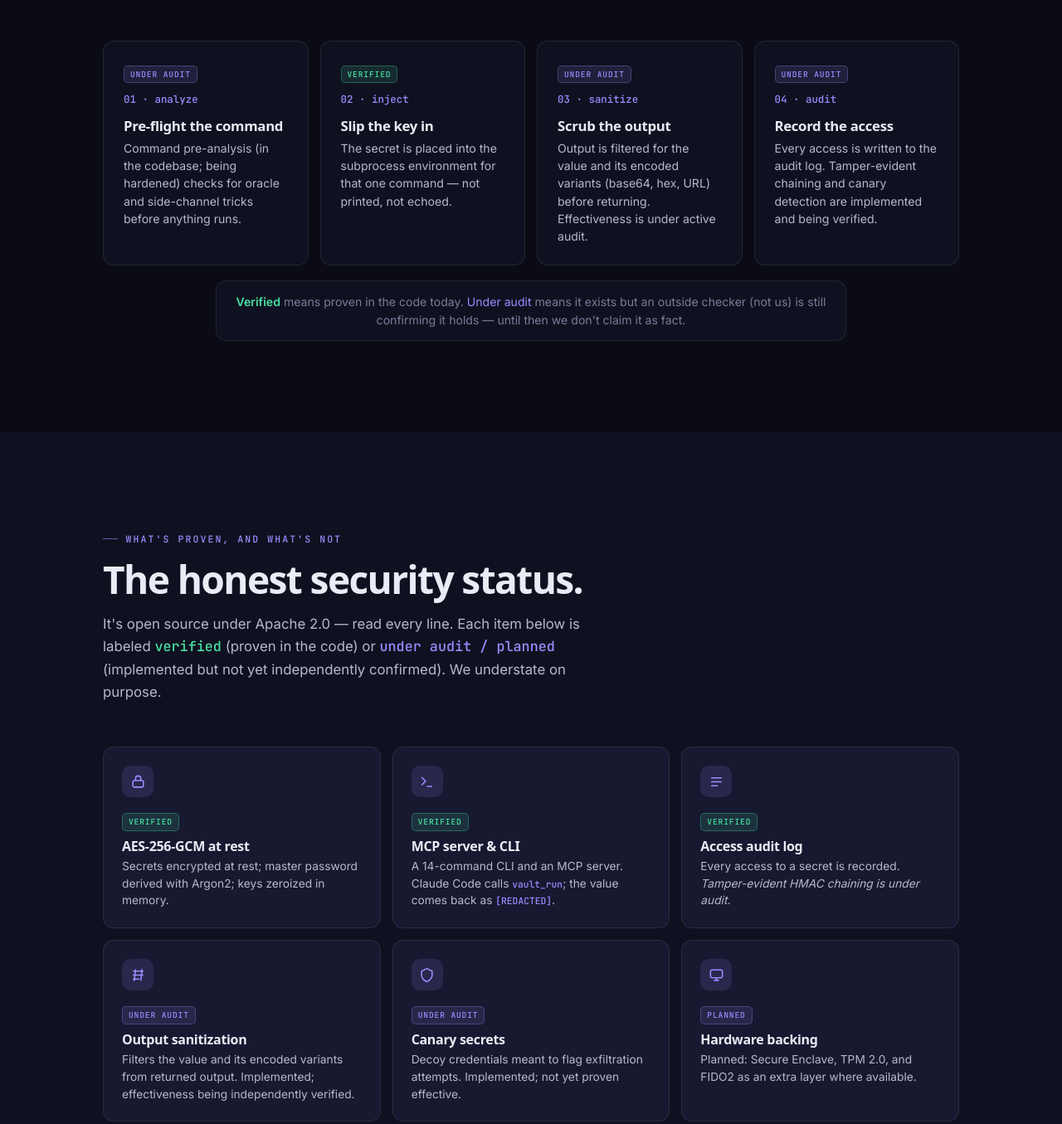
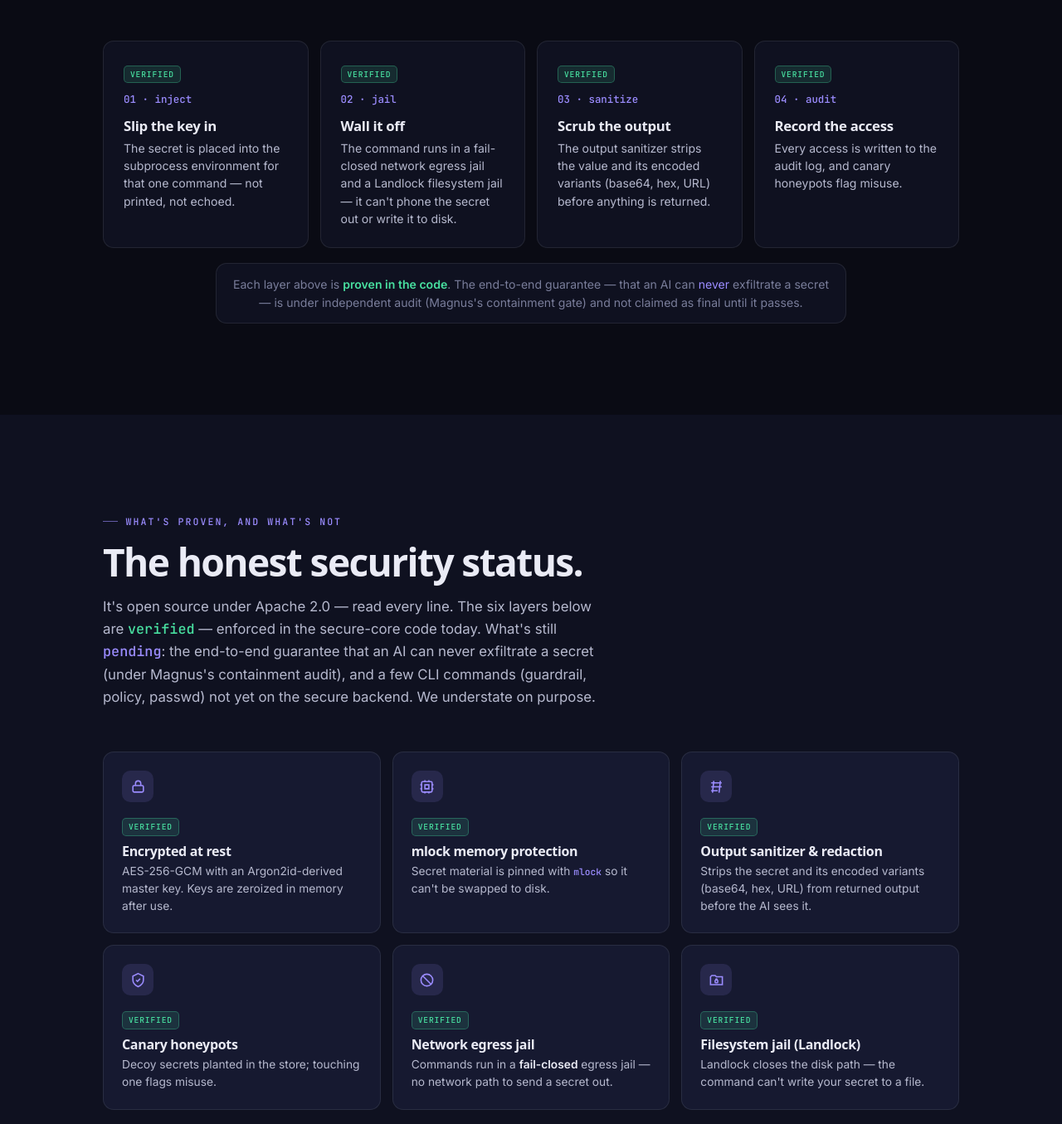
Before and after one commit to r-db/phantom-vault-site, a plain HTML site: page index.html in a window 1280 px wide. Shown: the part 2045-3400 px from the top of the page at 83% size. Drawn offline with Linux system fonts and the light colour scheme; a web font is replaced by a local one.

Commit message:
site: upgrade security claims to VERIFIED per secure-core (v0.1.0)
Encrypted-at-rest, mlock, output sanitizer, canary honeypots, fail-closed
network egress jail, and Landlock filesystem jail are now stated as
verified (enforced in secure-core code). End-to-end 'can never exfiltrate'
stays pending Magnus's containment gate.

Co-Authored-By: Claude Opus 4.8 (1M context) <noreply@anthropic.com>

```diff
--- a/index.html
+++ b/index.html
@@ -295,7 +295,7 @@ body.flat .rv{opacity:1!important;transform:none!important;transition:none!impor
         <div class="lab">With Phantom Vault</div>
         <h3>The AI works through the vault</h3>
         <p>Secrets are injected into the subprocess, and the value comes back as <span class="mono">[REDACTED]</span> — the AI uses the secret without the raw string in its output.</p>
-        <ul><li>Encrypted at rest, master-password locked</li><li>Called by name via <span class="mono">vault_run</span></li><li>Every use written to the audit log</li></ul>
+        <ul><li>Run in a fail-closed network + filesystem jail</li><li>Output sanitized before it's returned</li><li>Encrypted at rest (AES-256-GCM + Argon2id)</li></ul>
       </div>
     </div>
   </div>
@@ -309,12 +309,12 @@ body.flat .rv{opacity:1!important;transform:none!important;transition:none!impor
       <h2>What happens when a secret is needed.</h2>
     </div>
     <div class="mech">
-      <div class="step rv"><span class="tag tag-wip">under audit</span><div class="n">01 · analyze</div><h3>Pre-flight the command</h3><p>Command pre-analysis (in the codebase; being hardened) checks for oracle and side-channel tricks before anything runs.</p></div>
-      <div class="step rv d1"><span class="tag tag-ok">verified</span><div class="n">02 · inject</div><h3>Slip the key in</h3><p>The secret is placed into the subprocess environment for that one command — not printed, not echoed.</p></div>
-      <div class="step rv d2"><span class="tag tag-wip">under audit</span><div class="n">03 · sanitize</div><h3>Scrub the output</h3><p>Output is filtered for the value and its encoded variants (base64, hex, URL) before returning. Effectiveness is under active audit.</p></div>
-      <div class="step rv"><span class="tag tag-wip">under audit</span><div class="n">04 · audit</div><h3>Record the access</h3><p>Every access is written to the audit log. Tamper-evident chaining and canary detection are implemented and being verified.</p></div>
+      <div class="step rv"><span class="tag tag-ok">verified</span><div class="n">01 · inject</div><h3>Slip the key in</h3><p>The secret is placed into the subprocess environment for that one command — not printed, not echoed.</p></div>
+      <div class="step rv d1"><span class="tag tag-ok">verified</span><div class="n">02 · jail</div><h3>Wall it off</h3><p>The command runs in a fail-closed network egress jail and a Landlock filesystem jail — it can't phone the secret out or write it to disk.</p></div>
+      <div class="step rv d2"><span class="tag tag-ok">verified</span><div class="n">03 · sanitize</div><h3>Scrub the output</h3><p>The output sanitizer strips the value and its encoded variants (base64, hex, URL) before anything is returned.</p></div>
+      <div class="step rv"><span class="tag tag-ok">verified</span><div class="n">04 · audit</div><h3>Record the access</h3><p>Every access is written to the audit log, and canary honeypots flag misuse.</p></div>
     </div>
-    <p class="honest"><b>Verified</b> means proven in the code today. <i>Under audit</i> means it exists but an outside checker (not us) is still confirming it holds — until then we don't claim it as fact.</p>
+    <p class="honest">Each layer above is <b>proven in the code</b>. The end-to-end guarantee — that an AI can <i>never</i> exfiltrate a secret — is under independent audit (Magnus's containment gate) and not claimed as final until it passes.</p>
   </div>
 </section>
 
@@ -324,15 +324,15 @@ body.flat .rv{opacity:1!important;transform:none!important;transition:none!impor
     <div class="section-head rv">
       <span class="eyebrow">What's proven, and what's not</span>
       <h2>The honest security status.</h2>
-      <p>It's open source under Apache 2.0 — read every line. Each item below is labeled <span class="mono" style="color:var(--safe)">verified</span> (proven in the code) or <span class="mono" style="color:var(--phantom)">under audit / planned</span> (implemented but not yet independently confirmed). We understate on purpose.</p>
+      <p>It's open source under Apache 2.0 — read every line. The six layers below are <span class="mono" style="color:var(--safe)">verified</span> — enforced in the secure-core code today. What's still <span class="mono" style="color:var(--phantom)">pending</span>: the end-to-end guarantee that an AI can never exfiltrate a secret (under Magnus's containment audit), and a few CLI commands (guardrail, policy, passwd) not yet on the secure backend. We understate on purpose.</p>
     </div>
     <div class="rec-grid">
-      <div class="rec rv"><div class="ri"><svg viewBox="0 0 24 24" fill="none" stroke="currentColor" stroke-width="2"><rect x="4" y="10" width="16" height="10" rx="2"/><path d="M8 10V7a4 4 0 0 1 8 0v3"/></svg></div><span class="tag tag-ok">verified</span><h3>AES-256-GCM at rest</h3><p>Secrets encrypted at rest; master password derived with Argon2; keys zeroized in memory.</p></div>
-      <div class="rec rv d1"><div class="ri"><svg viewBox="0 0 24 24" fill="none" stroke="currentColor" stroke-width="2"><path d="M4 17l6-6-6-6M12 19h8"/></svg></div><span class="tag tag-ok">verified</span><h3>MCP server &amp; CLI</h3><p>A 14-command CLI and an MCP server. Claude Code calls <code>vault_run</code>; the value comes back as <code>[REDACTED]</code>.</p></div>
-      <div class="rec rv d2"><div class="ri"><svg viewBox="0 0 24 24" fill="none" stroke="currentColor" stroke-width="2"><path d="M4 6h16M4 12h16M4 18h10"/></svg></div><span class="tag tag-ok">verified</span><h3>Access audit log</h3><p>Every access to a secret is recorded. <em>Tamper-evident HMAC chaining is under audit.</em></p></div>
-      <div class="rec rv"><div class="ri"><svg viewBox="0 0 24 24" fill="none" stroke="currentColor" stroke-width="2"><path d="M4 6h16M4 12h16M4 18h10M8 3l-2 18M18 3l-2 18"/></svg></div><span class="tag tag-wip">under audit</span><h3>Output sanitization</h3><p>Filters the value and its encoded variants from returned output. Implemented; effectiveness being independently verified.</p></div>
-      <div class="rec rv d1"><div class="ri"><svg viewBox="0 0 24 24" fill="none" stroke="currentColor" stroke-width="2"><path d="M12 2l8 4v6c0 5-3.5 8-8 10-4.5-2-8-5-8-10V6z"/></svg></div><span class="tag tag-wip">under audit</span><h3>Canary secrets</h3><p>Decoy credentials meant to flag exfiltration attempts. Implemented; not yet proven effective.</p></div>
-      <div class="rec rv d2"><div class="ri"><svg viewBox="0 0 24 24" fill="none" stroke="currentColor" stroke-width="2"><rect x="3" y="4" width="18" height="12" rx="2"/><path d="M8 20h8M12 16v4"/></svg></div><span class="tag tag-wip">planned</span><h3>Hardware backing</h3><p>Planned: Secure Enclave, TPM 2.0, and FIDO2 as an extra layer where available.</p></div>
+      <div class="rec rv"><div class="ri"><svg viewBox="0 0 24 24" fill="none" stroke="currentColor" stroke-width="2"><rect x="4" y="10" width="16" height="10" rx="2"/><path d="M8 10V7a4 4 0 0 1 8 0v3"/></svg></div><span class="tag tag-ok">verified</span><h3>Encrypted at rest</h3><p>AES-256-GCM with an Argon2id-derived master key. Keys are zeroized in memory after use.</p></div>
+      <div class="rec rv d1"><div class="ri"><svg viewBox="0 0 24 24" fill="none" stroke="currentColor" stroke-width="2"><rect x="4" y="4" width="16" height="16" rx="2"/><path d="M9 9h6v6H9zM2 9h2M2 15h2M20 9h2M20 15h2M9 2v2M15 2v2M9 20v2M15 20v2"/></svg></div><span class="tag tag-ok">verified</span><h3>mlock memory protection</h3><p>Secret material is pinned with <code>mlock</code> so it can't be swapped to disk.</p></div>
+      <div class="rec rv d2"><div class="ri"><svg viewBox="0 0 24 24" fill="none" stroke="currentColor" stroke-width="2"><path d="M4 6h16M4 12h16M4 18h10M8 3l-2 18M18 3l-2 18"/></svg></div><span class="tag tag-ok">verified</span><h3>Output sanitizer &amp; redaction</h3><p>Strips the secret and its encoded variants (base64, hex, URL) from returned output before the AI sees it.</p></div>
+      <div class="rec rv"><div class="ri"><svg viewBox="0 0 24 24" fill="none" stroke="currentColor" stroke-width="2"><path d="M12 2l8 4v6c0 5-3.5 8-8 10-4.5-2-8-5-8-10V6z"/><path d="M9 12l2 2 4-4"/></svg></div><span class="tag tag-ok">verified</span><h3>Canary honeypots</h3><p>Decoy secrets planted in the store; touching one flags misuse.</p></div>
+      <div class="rec rv d1"><div class="ri"><svg viewBox="0 0 24 24" fill="none" stroke="currentColor" stroke-width="2"><circle cx="12" cy="12" r="9"/><path d="M5 5l14 14"/></svg></div><span class="tag tag-ok">verified</span><h3>Network egress jail</h3><p>Commands run in a <strong>fail-closed</strong> egress jail — no network path to send a secret out.</p></div>
+      <div class="rec rv d2"><div class="ri"><svg viewBox="0 0 24 24" fill="none" stroke="currentColor" stroke-width="2"><path d="M3 7l2-2h5l2 2h9v12H3z"/><rect x="10" y="12" width="4" height="4" rx="1"/><path d="M11 12v-1a1 1 0 0 1 2 0v1"/></svg></div><span class="tag tag-ok">verified</span><h3>Filesystem jail (Landlock)</h3><p>Landlock closes the disk path — the command can't write your secret to a file.</p></div>
     </div>
   </div>
 </section>
```
